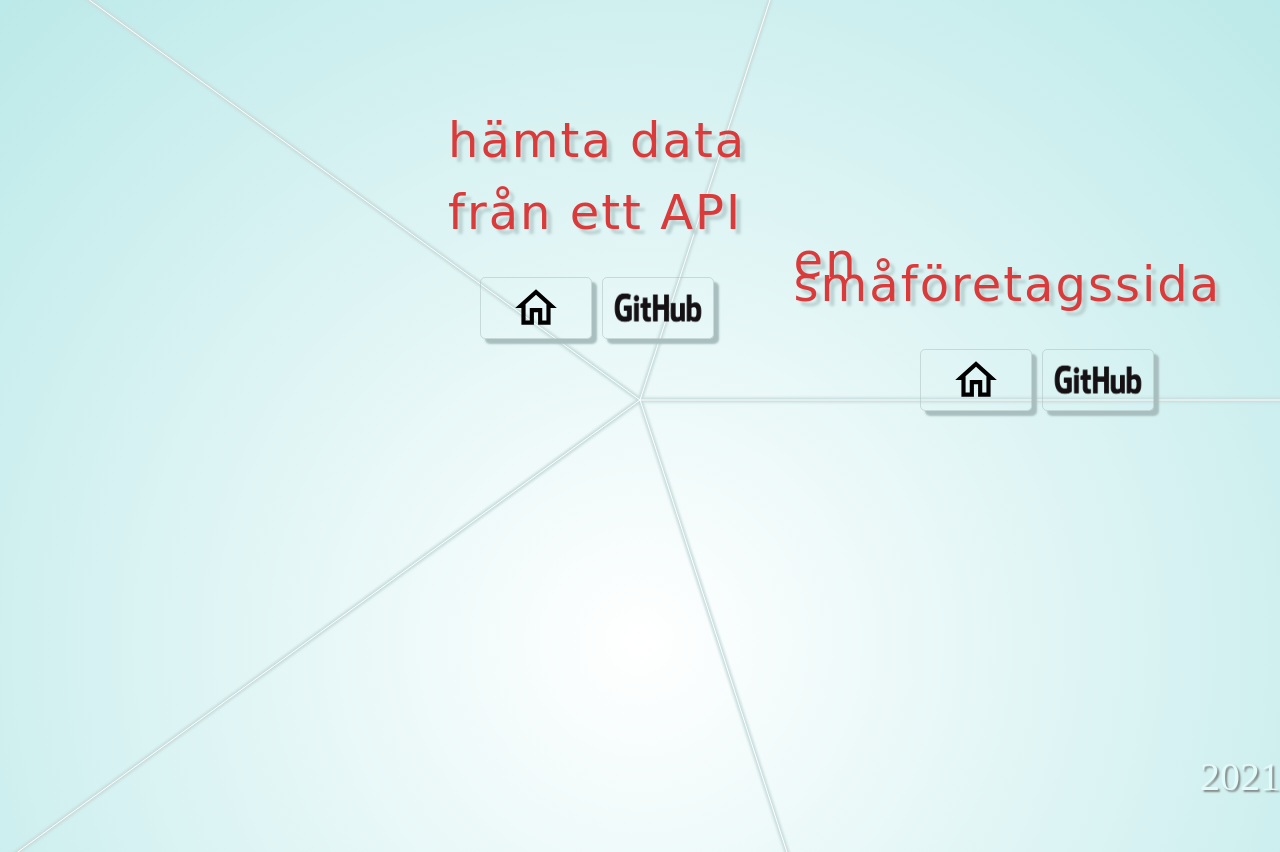
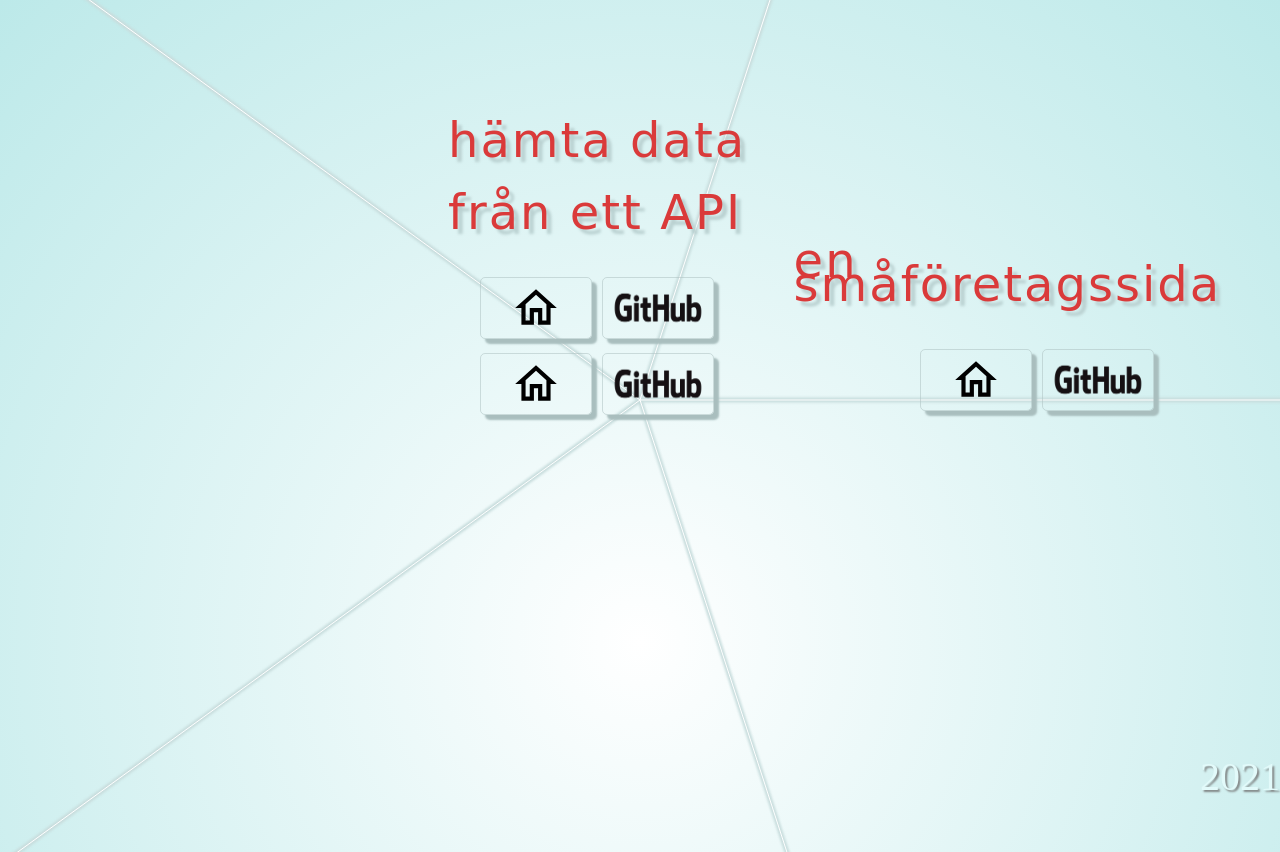
Before and after one commit to Qpheliax/projects2021, a plain HTML site: page index.html in a window 1280 px wide. Shown: the top 852 px of the page. Drawn offline with Linux system fonts and the light colour scheme; a web font is replaced by a local one.

Commit message:
+youtube

```diff
--- a/index.html
+++ b/index.html
@@ -20,6 +20,12 @@
                 <a href="http://Qpheliax.github.io/apiimages" target="_blank"><img class="img" src="assets/home.svg"
                         alt="homepage" /></a>
                 <a href="https://github.com/Qpheliax/apiimages/tree/master" target="_blank"><img class="img"
+                        src="assets/git.png" alt="github page" /></a>
+            </div>
+            <div class="icons">
+                <a href="http://Qpheliax.github.io/youtubeapi" target="_blank"><img class="img" src="assets/home.svg"
+                        alt="homepage" /></a>
+                <a href="https://github.com/Qpheliax/youtubeapi/tree/master" target="_blank"><img class="img"
                         src="assets/git.png" alt="github page" /></a>
             </div>
         </section>
```
